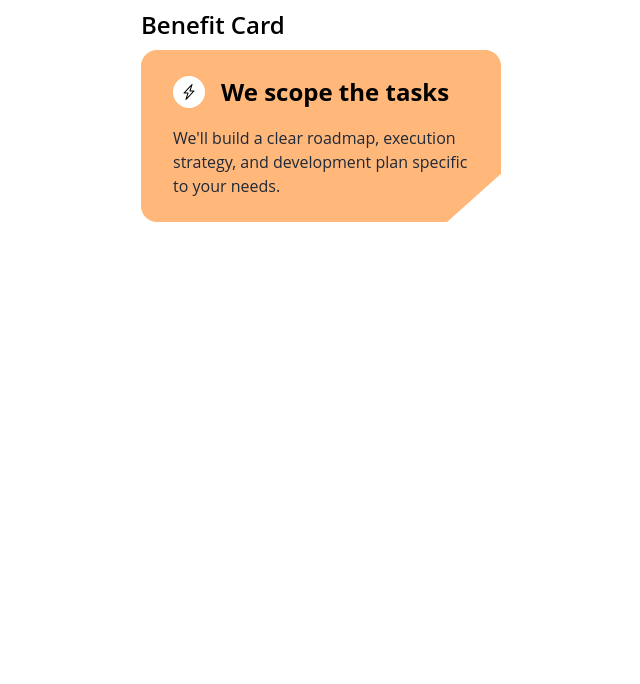
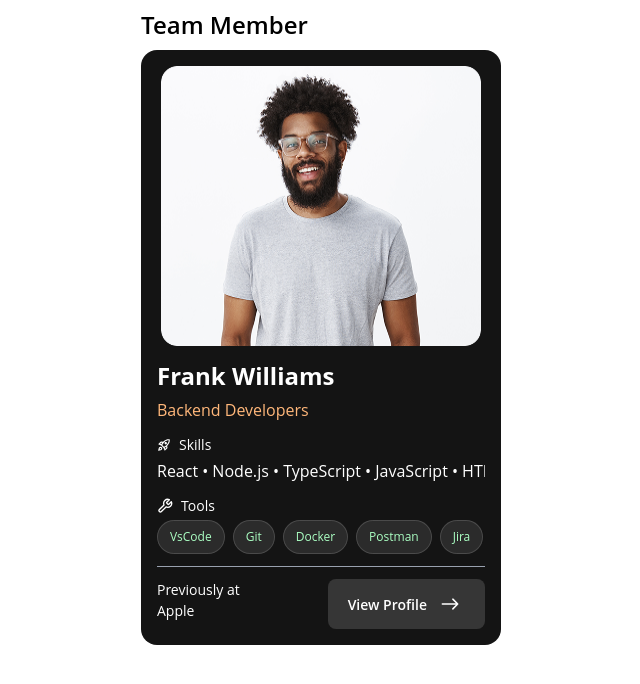
Before and after one commit to tript-cmyk/evoluter-components, a React (Vite) app: page / in a window 1280 px wide. Shown: the top 684 px of the page, without its empty margins (319-959 px from the left). Built offline with nearby package versions, Linux system fonts and the light colour scheme.

Commit message:
feat: team member component

```diff
--- /dev/null
+++ b/src/components/layout/TeamMember.tsx
@@ -0,0 +1,93 @@
+import { IoIosArrowRoundForward } from "react-icons/io";
+import {
+  Button,
+  BUTTON_SIZES,
+  BUTTON_VARIANTS,
+  ICON_POSITION,
+} from "../ui/button";
+import { MdOutlineRocketLaunch } from "react-icons/md";
+import { FiTool } from "react-icons/fi";
+import { Tag, TAG_VARIANT } from "../ui/tag";
+
+interface TeamMemberProps {
+  avatarUrl: string;
+  name: string;
+  role: string;
+  skills: string[];
+  toolNames: string[];
+  previousCompany: string;
+  onActionClick?: () => void;
+}
+
+const TeamMember = ({
+  avatarUrl = "",
+  name = "",
+  role = "",
+  skills = [],
+  toolNames = [],
+  previousCompany = "",
+  onActionClick,
+}: TeamMemberProps) => {
+  return (
+    <div className="flex flex-col gap-3 max-w-82 md:max-w-90 bg-[#141414] text-white p-4 rounded-2xl hover:bg-[#262626] duration-700">
+      <div className="flex items-center justify-center">
+        <img
+          src={avatarUrl}
+          alt={name}
+          className="shrink-0 w-74 h-60 md:w-80 md:h-70 rounded-2xl"
+        />
+      </div>
+      <div className="flex flex-col gap-3 items-start">
+        <div className="flex flex-col items-start gap-1">
+          <div className="font-bold text-[18px] md:text-[24px]">{name}</div>
+          <div className="text-[#FFB77A] text-[16px]">{role}</div>
+        </div>
+        <div className="flex w-full flex-col items-start gap-1">
+          <div className="flex items-center gap-2 text-[14px]">
+            <MdOutlineRocketLaunch />
+            Skills
+          </div>
+
+          <div className="scrollbar-none w-full overflow-x-auto">
+            <div className="w-max whitespace-nowrap text-[16px]">
+              {skills.join(" • ")}
+            </div>
+          </div>
+        </div>
+        <div className="flex w-full flex-col items-start gap-1">
+          <div className="flex items-center gap-2 text-[14px]">
+            <FiTool size={16} />
+            Tools
+          </div>
+
+          <div className="scrollbar-none w-full overflow-x-auto">
+            <div className="flex w-max gap-2">
+              {toolNames.map((tool) => (
+                <Tag key={tool} label={tool} variant={TAG_VARIANT.GLASS} />
+              ))}
+            </div>
+          </div>
+        </div>
+      </div>
+      <hr className="text-gray-400"></hr>
+      <div className="flex justify-between text-[14px]">
+        <div className="flex flex-col items-start">
+          <div>Previously at</div>
+          <div>{previousCompany}</div>
+        </div>
+        <div>
+          <Button
+            variant={BUTTON_VARIANTS.SECONDARY}
+            icon={<IoIosArrowRoundForward size={30} />}
+            iconPosition={ICON_POSITION.RIGHT}
+            onClick={() => onActionClick?.()}
+          >
+            View Profile
+          </Button>
+        </div>
+      </div>
+    </div>
+  );
+};
+
+export default TeamMember;
--- /dev/null
+++ b/src/pages/Demo/TeamMemberDemo.tsx
@@ -0,0 +1,23 @@
+import TeamMember from "../../components/layout/TeamMember";
+
+const skills = ["React", "Node.js", "TypeScript", "JavaScript", "HTML", "CSS", "GraphQL", "MongoDB", "Express.js", "Redux"];
+const toolNames = ["VsCode", "Git", "Docker", "Postman", "Jira", "Slack", "Figma", "Webpack", "Babel", "ESLint"];
+
+const TeamMemberDemo = () => {
+  return (
+    <div>
+      <h2>Team Member</h2>
+      <TeamMember
+        avatarUrl="/images/team-member-demo.png"
+        name="Frank Williams"
+        role="Backend Developers"
+        skills={skills}
+        toolNames={toolNames}
+        previousCompany="Apple"
+        onActionClick={() => console.log("View Profile clicked")}
+      />
+    </div>
+  );
+};
+
+export default TeamMemberDemo;
--- a/src/pages/Home.tsx
+++ b/src/pages/Home.tsx
@@ -1,5 +1,6 @@
 import BenefitCard from "../components/layout/BenefitCard";
 import BenefitCardDemo from "./Demo/BenefitCardDemo";
+import TeamMemberDemo from "./Demo/TeamMemberDemo";
 
 const Home = () => {
   return (
@@ -22,7 +23,9 @@ const Home = () => {
 
       {/* <SimpleCardDemo /> */}
 
-      <BenefitCardDemo  />
+      {/* <BenefitCardDemo  /> */}
+
+      <TeamMemberDemo />
     </div>
   );
 };
```
Also changed, not shown: public/images/team-member-demo.png (added).
